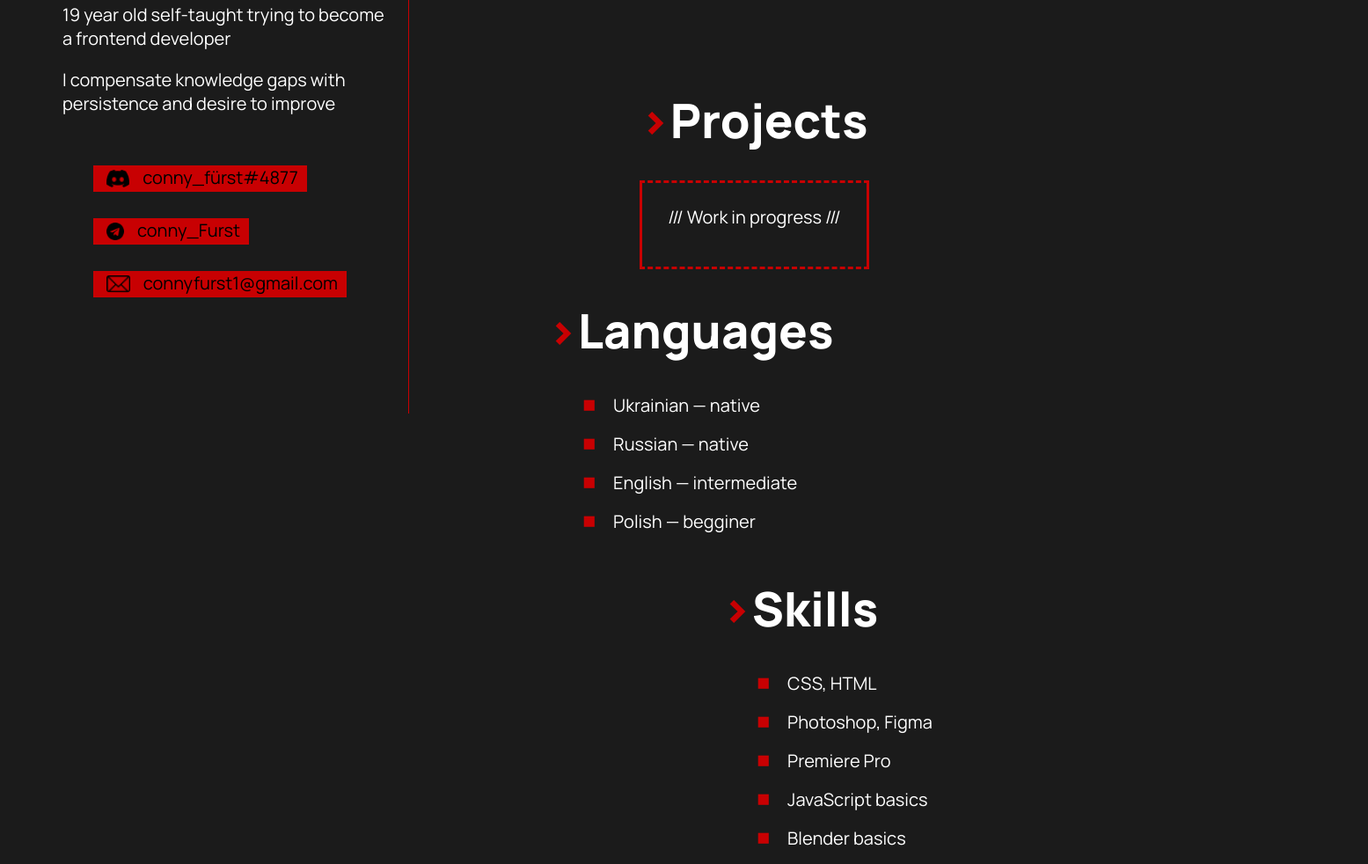
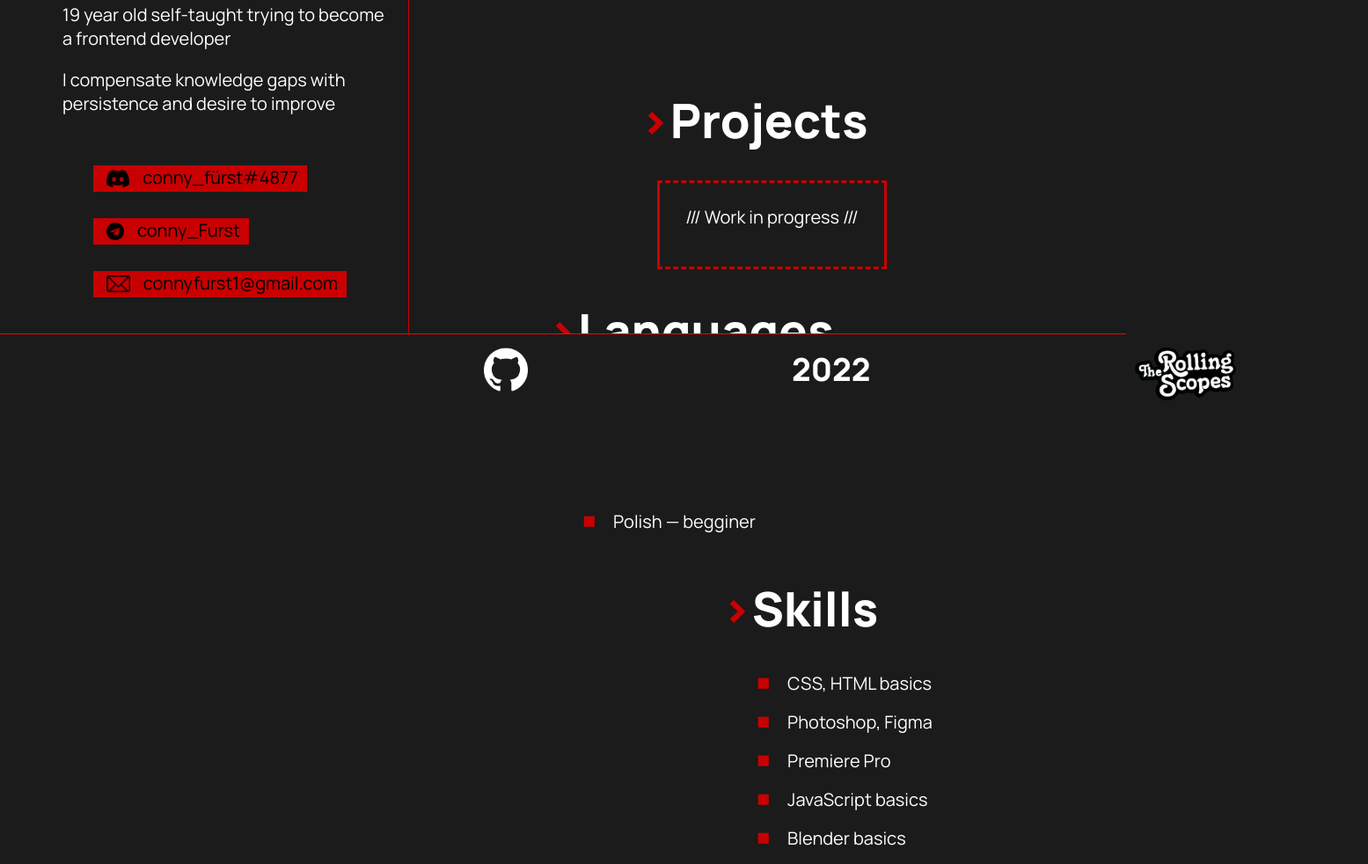
Before and after one commit to connyFurst/rsschool-cv, a plain HTML site: page index.html in a window 1280 px wide. Shown: the part 471-1453 px from the top of the page at 88% size, 1555 px wide, since content can reach past the window. Drawn offline with Linux system fonts and the light colour scheme.

Commit message:
feat: add footer

```diff
--- a/index.html
+++ b/index.html
@@ -74,7 +74,7 @@
                 <h2>Skills</h2>
             </div>
             <ul>
-                <li>CSS, HTML</li>
+                <li>CSS, HTML basics</li>
                 <li>Photoshop, Figma</li>
                 <li>Premiere Pro</li>
                 <li>JavaScript basics</li>
@@ -82,5 +82,16 @@
             </ul>
         </div>
     </div>
+    <div class="footer">
+        <a href="https://github.com/connyFurst" target="_blank">
+            <div class="git-logo"><img src="images/github.png" alt=""></div>
+        </a>
+        <div class="footer-text">
+            2022
+        </div>
+        <a href="https://rs.school/js/" target="_blank">
+            <div class="rs-logo"><img src="images/logo_rs_text 1.png" alt=""></div>
+        </a>
+    </div>
 </body>
 </html>
--- a/style.css
+++ b/style.css
@@ -202,6 +202,7 @@
     border-color: #C80002;
     text-align: center;
     padding-top: 5px;
+    margin-left: 20px;
   }
 
   .projects>p{
@@ -218,3 +219,40 @@
   .main-skills{
     margin-left: 350px;
   }
+
+  .footer{
+    position: absolute;
+    width: 100%;
+    height: 200px;
+    left: 0px;
+    top: 850px;
+    background: #1B1B1B;
+    border-top: 1px solid red;
+    display: flex;
+  }
+
+  .git-logo img{
+    max-width: 50px;
+    max-height: 50px;
+    padding-left: 550px;
+    padding-right: 150px;
+    padding-top: 15px;
+  }
+
+  .footer-text {
+    font-weight: 800;
+    font-size: 36px;
+    line-height: 49px;
+    color: #FFFFFF;
+    padding-left: 150px;
+    padding-right: 150px;
+    padding-top: 15px;
+  }
+
+  .rs-logo img{
+    padding-left: 150px;
+    padding-right: 150px;
+    max-width: auto;
+    max-height: 60px;
+    padding-top: 15px;
+  }
```
Also changed, not shown: images/github.png (renamed from images/104577259-8ea22080-5659-11eb-8efe-43e03c3b490f 1.png).
